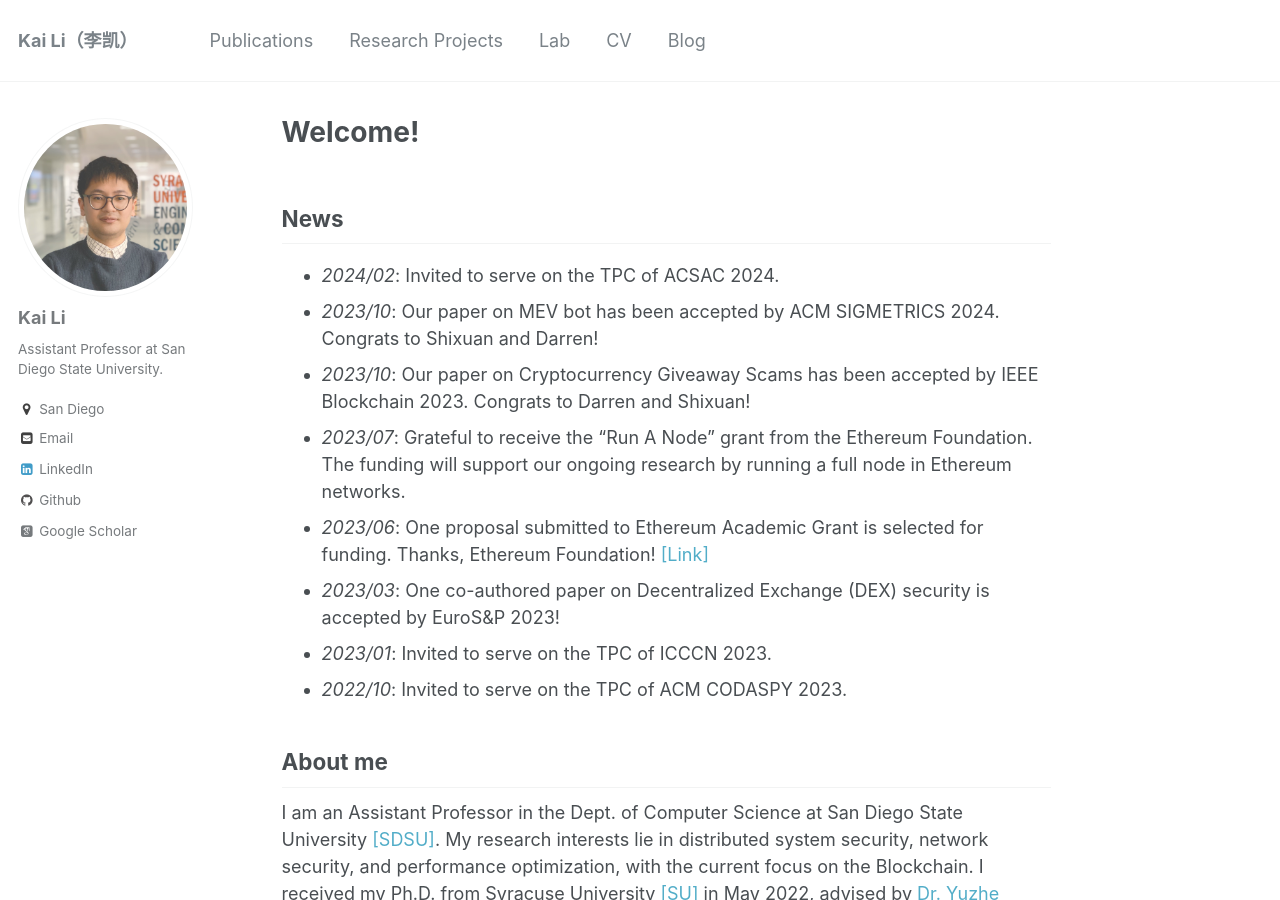
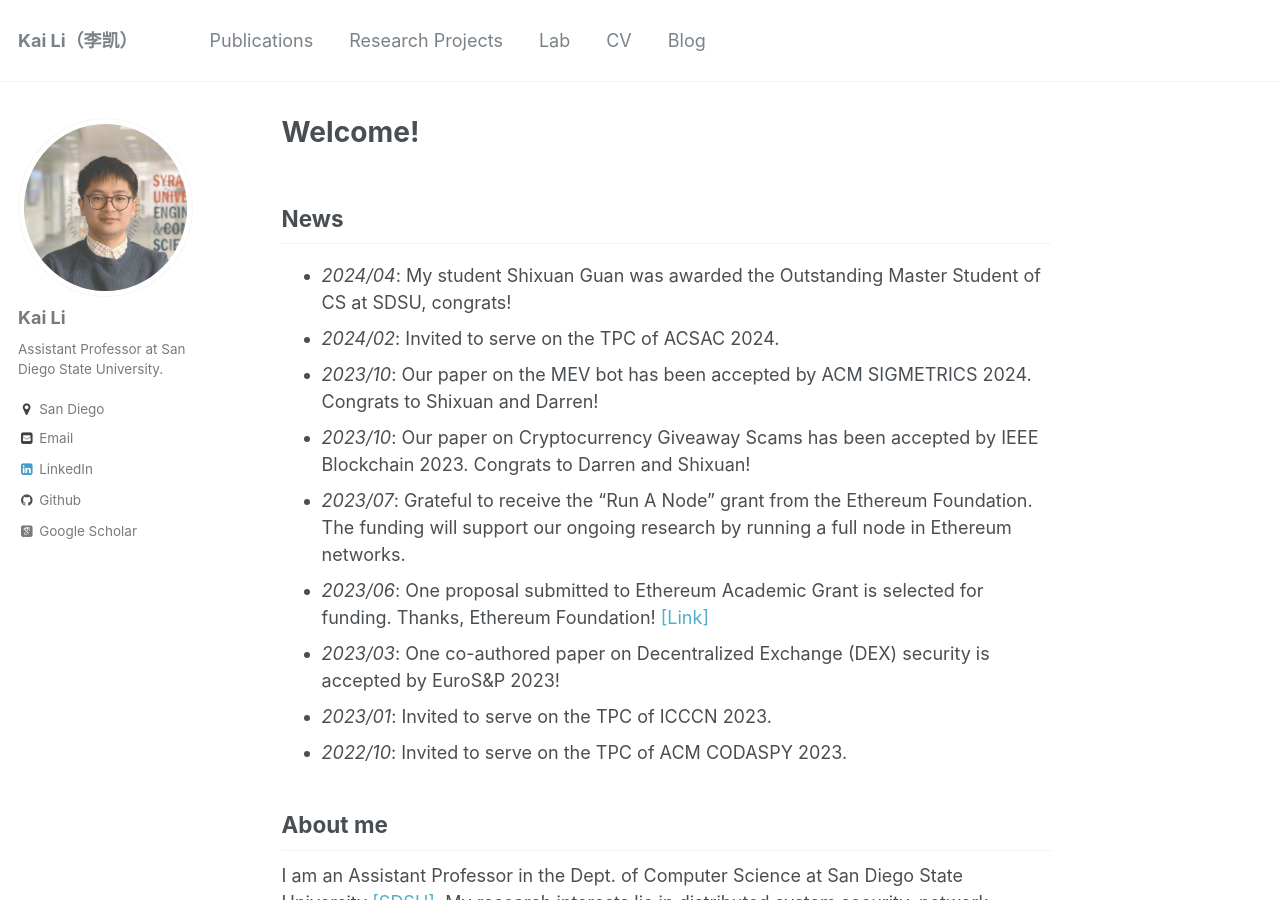
Before and after one commit to likai1993/likai1993.github.io, a Jekyll site: the page built from _pages/about.md, in a window 1280 px wide and 900 px high. Built offline with Jekyll 4.4.1, drawn with Linux system fonts in a browser that asks for light colours; some web fonts are replaced.

Commit message:
Update about.md

```diff
--- a/_pages/about.md
+++ b/_pages/about.md
@@ -10,8 +10,9 @@ redirect_from:
 
 News
 ----
+- _2024/04_: My student Shixuan Guan was awarded the Outstanding Master Student of CS at SDSU, congrats!
 - _2024/02_: Invited to serve on the TPC of ACSAC 2024.
-- _2023/10_: Our paper on MEV bot has been accepted by ACM SIGMETRICS 2024. Congrats to Shixuan and Darren!
+- _2023/10_: Our paper on the MEV bot has been accepted by ACM SIGMETRICS 2024. Congrats to Shixuan and Darren!
 - _2023/10_: Our paper on Cryptocurrency Giveaway Scams has been accepted by IEEE Blockchain 2023. Congrats to Darren and Shixuan!
 - _2023/07_: Grateful to receive the "Run A Node" grant from the Ethereum Foundation. The funding will support our ongoing research by running a full node in Ethereum networks.
 - _2023/06_: One proposal submitted to Ethereum Academic Grant is selected for funding. Thanks, Ethereum Foundation! [[Link]](https://blog.ethereum.org/2023/06/28/academic-grants-round-23)
```
